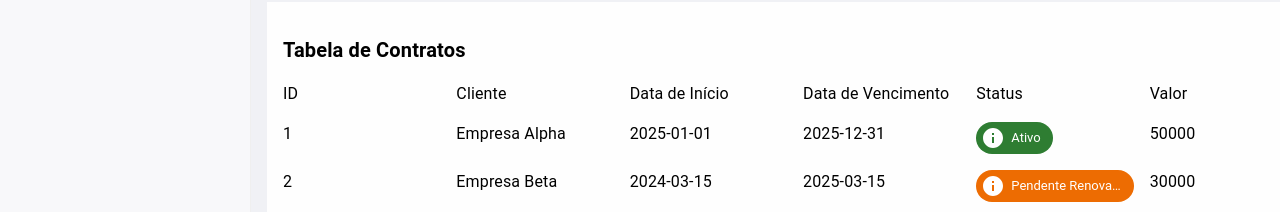
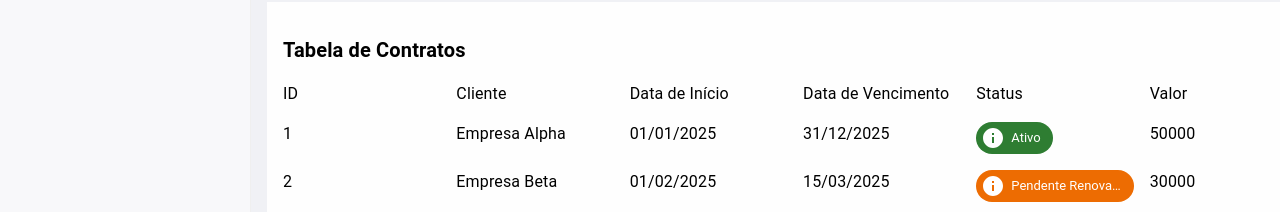
Before and after one commit to Serejo/dashboard-contratos, a React (Vite) app: page /dashboard in a window 1280 px wide. Shown: the part 588-800 px from the top of the page. Built offline with nearby package versions, Linux system fonts and the light colour scheme.

Commit message:
feat: format date function

```diff
--- a/src/modules/dashboard/views/Dashboard.tsx
+++ b/src/modules/dashboard/views/Dashboard.tsx
@@ -10,14 +10,15 @@ import MetricsChart from "../components/MetricsChart";
 import ExpirationContractsChart from "../components/ExpirationContractsChart";
 import { Metric } from "../interfaces/Metric";
 import MetricCards from "../components/MetricCards";
+import { formatDate } from "../../../shared/helpers/masks";
 
 function Dashboard() {
   const [contracts] = useState<Contract[]>([
     {
       id: 1,
       client: "Empresa Alpha",
-      startDate: "2025-01-01",
-      endDate: "2025-12-31",
+      startDate: formatDate("2025-01-01"),
+      endDate: formatDate("2025-12-31"),
       status: "Ativo",
       value: 50000,
       type: "Serviço",
@@ -25,8 +26,8 @@ function Dashboard() {
     {
       id: 2,
       client: "Empresa Beta",
-      startDate: "2024-03-15",
-      endDate: "2025-03-15",
+      startDate: formatDate("2025-02-01"),
+      endDate: formatDate("2025-03-15"),
       status: "Pendente Renovação",
       value: 30000,
       type: "Consultoria",
```
